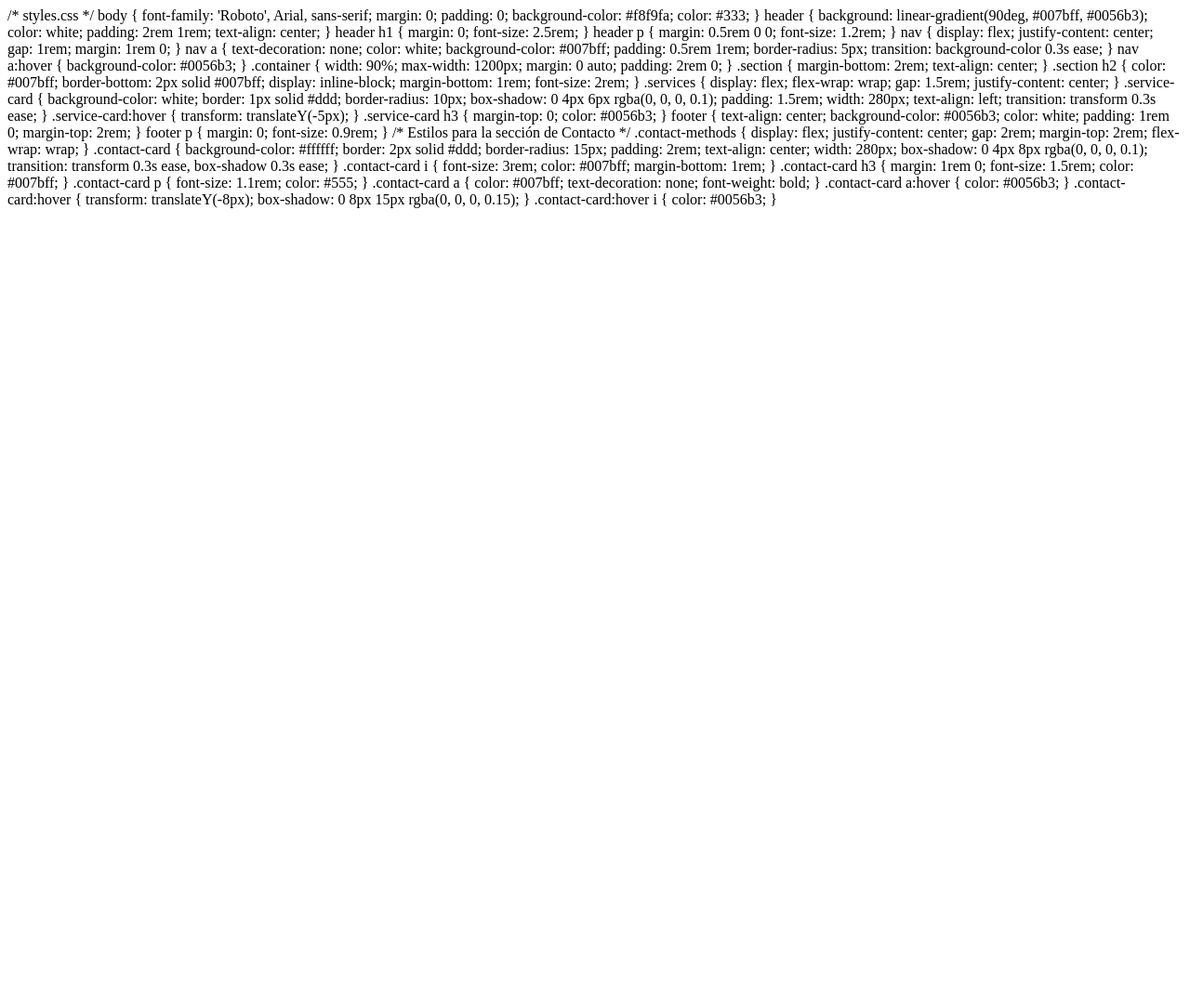
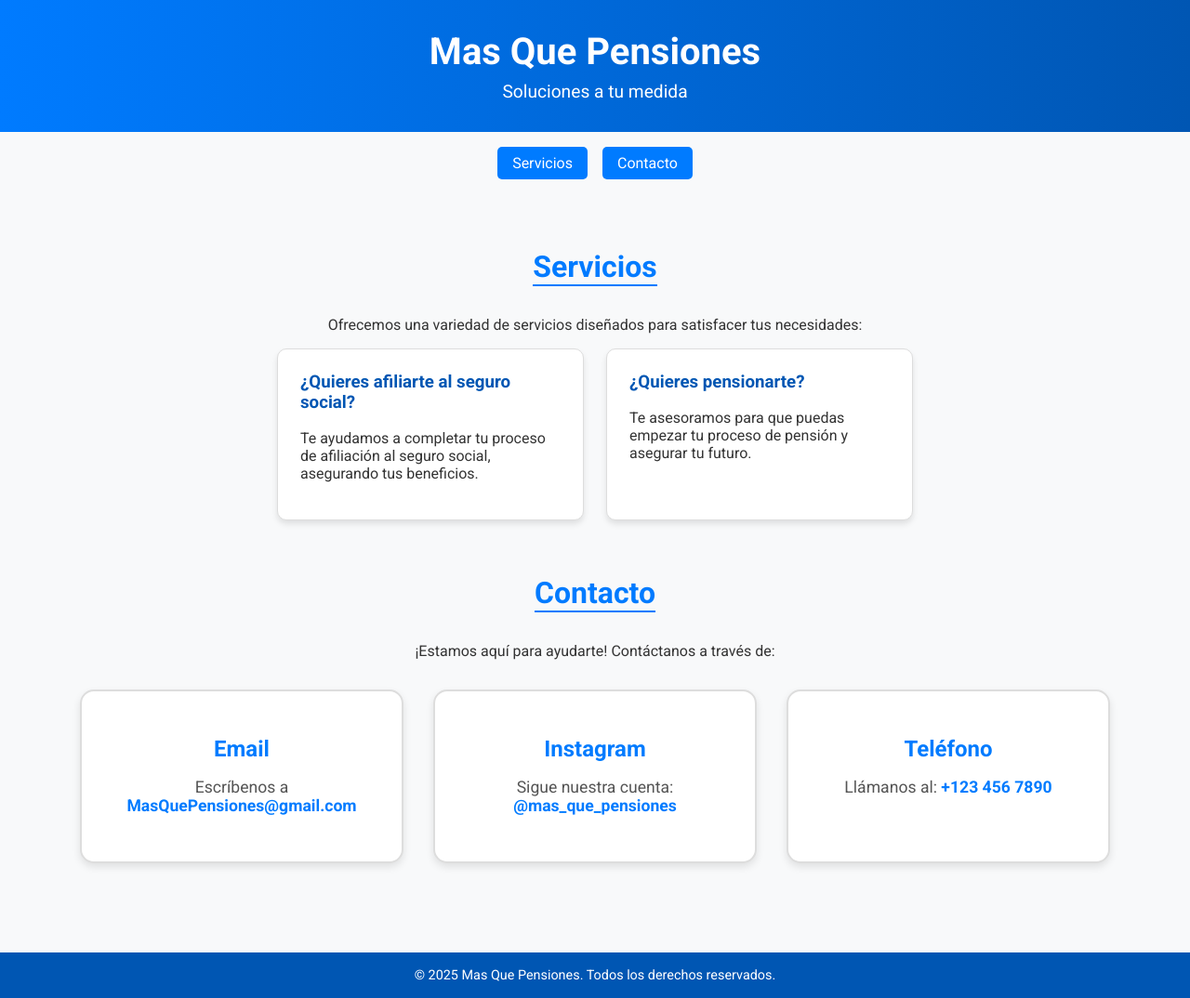
Before and after one commit to Tyenaa/MasQuePensiones, a plain HTML site: page index.html in a window 1280 px wide. Shown: the whole page at 93% size. Before the commit the page ends 800 px from the top, so only its background shows below. Drawn offline with Linux system fonts and the light colour scheme.

Commit message:
Add files via upload

```diff
--- a/index.html
+++ b/index.html
@@ -1,4 +1,12 @@
-/* styles.css */
+<!DOCTYPE html>
+<html lang="es">
+<head>
+    <meta charset="UTF-8">
+    <meta name="viewport" content="width=device-width, initial-scale=1.0">
+    <title>Mas Que Pensiones - Servicios</title>
+    <link href="https://fonts.googleapis.com/css2?family=Roboto:wght@400;700&display=swap" rel="stylesheet">
+    <style>
+        /* styles.css - Todo el CSS aquí */
         body {
             font-family: 'Roboto', Arial, sans-serif;
             margin: 0;
@@ -159,3 +167,62 @@ footer p {
         .contact-card:hover i {
             color: #0056b3;
         }
+    </style>
+</head>
+<body>
+    <header>
+        <h1>Mas Que Pensiones</h1>
+        <p>Soluciones a tu medida</p>
+    </header>
+
+    <nav>
+        <a href="#servicios">Servicios</a>
+        <a href="#contacto">Contacto</a>
+    </nav>
+
+    <div class="container">
+        <!-- Sección de Servicios -->
+        <section id="servicios" class="section">
+            <h2>Servicios</h2>
+            <p>Ofrecemos una variedad de servicios diseñados para satisfacer tus necesidades:</p>
+            <div class="services">
+                <div class="service-card">
+                    <h3>¿Quieres afiliarte al seguro social?</h3>
+                    <p>Te ayudamos a completar tu proceso de afiliación al seguro social, asegurando tus beneficios.</p>
+                </div>
+                <div class="service-card">
+                    <h3>¿Quieres pensionarte?</h3>
+                    <p>Te asesoramos para que puedas empezar tu proceso de pensión y asegurar tu futuro.</p>
+                </div>
+            </div>
+        </section>
+
+        <!-- Sección de Contacto -->
+        <section id="contacto" class="section">
+            <h2>Contacto</h2>
+            <p>¡Estamos aquí para ayudarte! Contáctanos a través de:</p>
+            <div class="contact-methods">
+                <div class="contact-card">
+                    <i class="fas fa-envelope"></i>
+                    <h3>Email</h3>
+                    <p>Escríbenos a <a href="mailto:MasQuePensiones@gmail.com">MasQuePensiones@gmail.com</a></p>
+                </div>
+                <div class="contact-card">
+                    <i class="fab fa-instagram"></i>
+                    <h3>Instagram</h3>
+                    <p>Sigue nuestra cuenta: <a href="https://www.instagram.com/mas_que_pensiones" target="_blank">@mas_que_pensiones</a></p>
+                </div>
+                <div class="contact-card">
+                    <i class="fas fa-phone"></i>
+                    <h3>Teléfono</h3>
+                    <p>Llámanos al: <a href="tel:+1234567890">+123 456 7890</a></p>
+                </div>
+            </div>
+        </section>
+    </div>
+
+    <footer>
+        <p>&copy; 2025 Mas Que Pensiones. Todos los derechos reservados.</p>
+    </footer>
+</body>
+</html>
```
Lines whose indentation alone changed are shown as unchanged.
